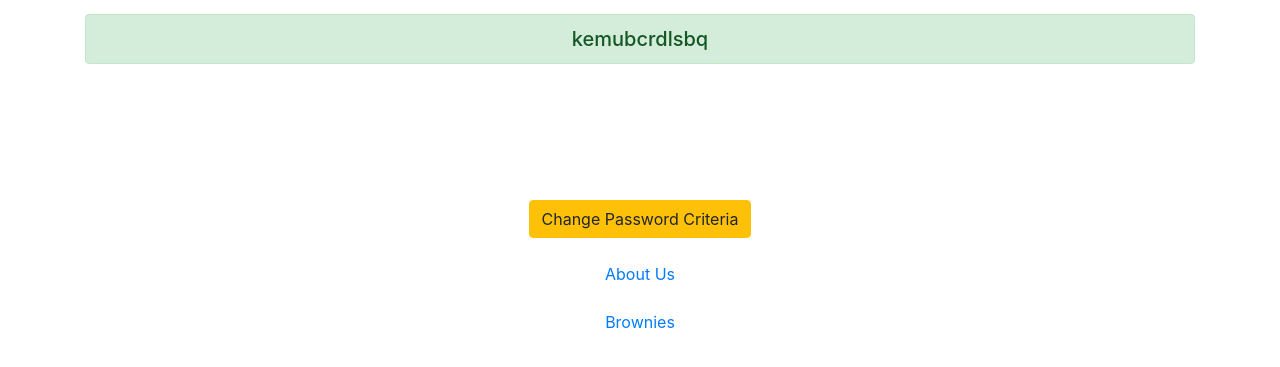
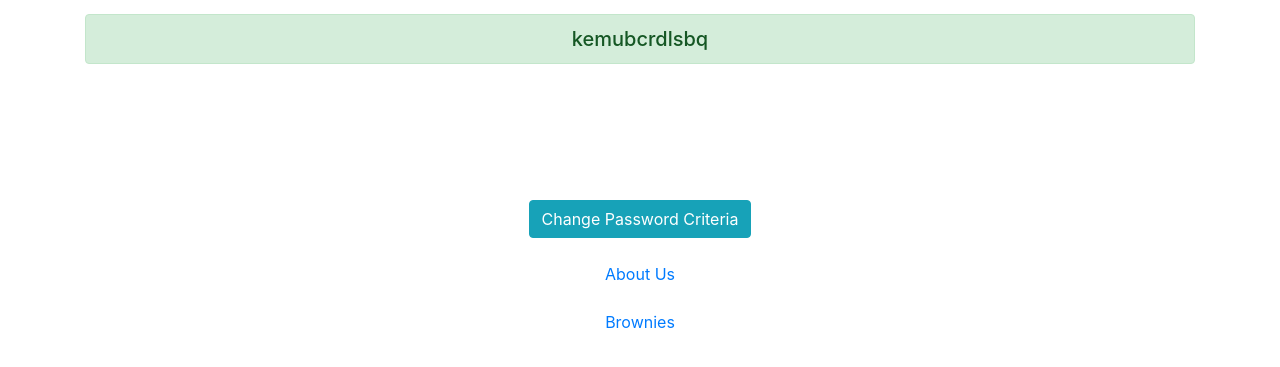
Before and after one commit to 1990ht/Django_project_1_PW_generator, a Django app: page /password-ready/ in a window 1280 px wide. Shown: the part 186-553 px from the top of the page. Run offline with Django 4.2, Linux system fonts and the light colour scheme.

Commit message:
Update 1

```diff
--- a/generator/templates/generator/generated.html
+++ b/generator/templates/generator/generated.html
@@ -22,7 +22,7 @@
 <br>
 <br>
 
-        <a href="{% url 'passgen' %}" class="btn btn-warning">Change Password Criteria</a>
+        <a href="{% url 'passgen' %}" class="btn btn-info">Change Password Criteria</a>
 
 <br>
 <br>
```
